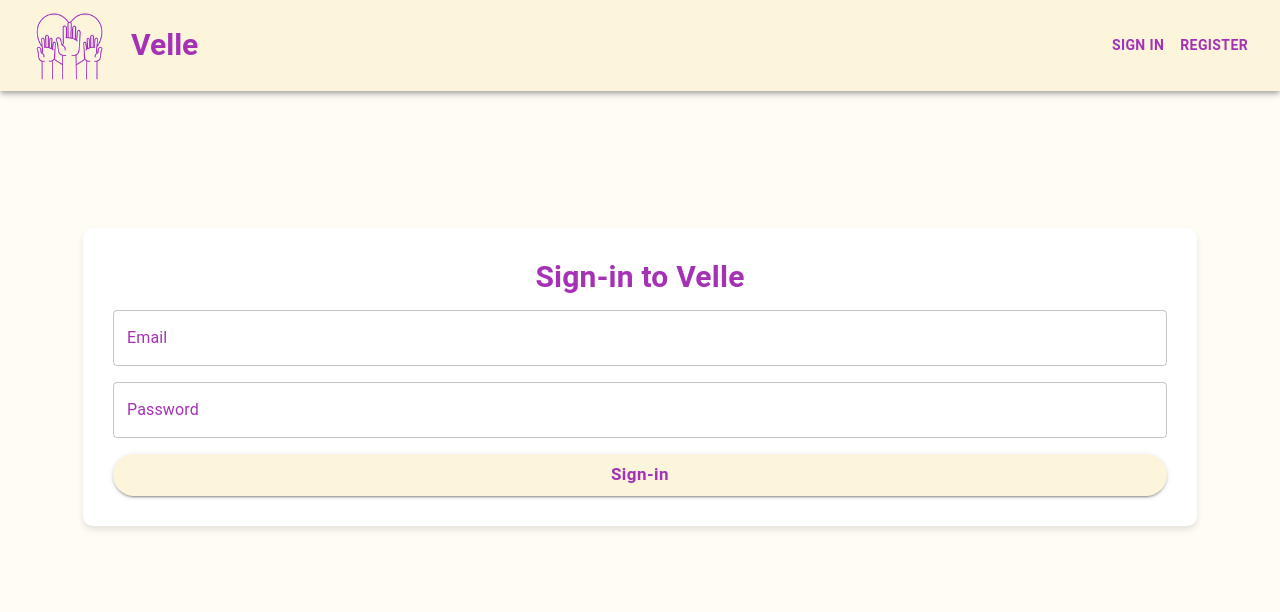
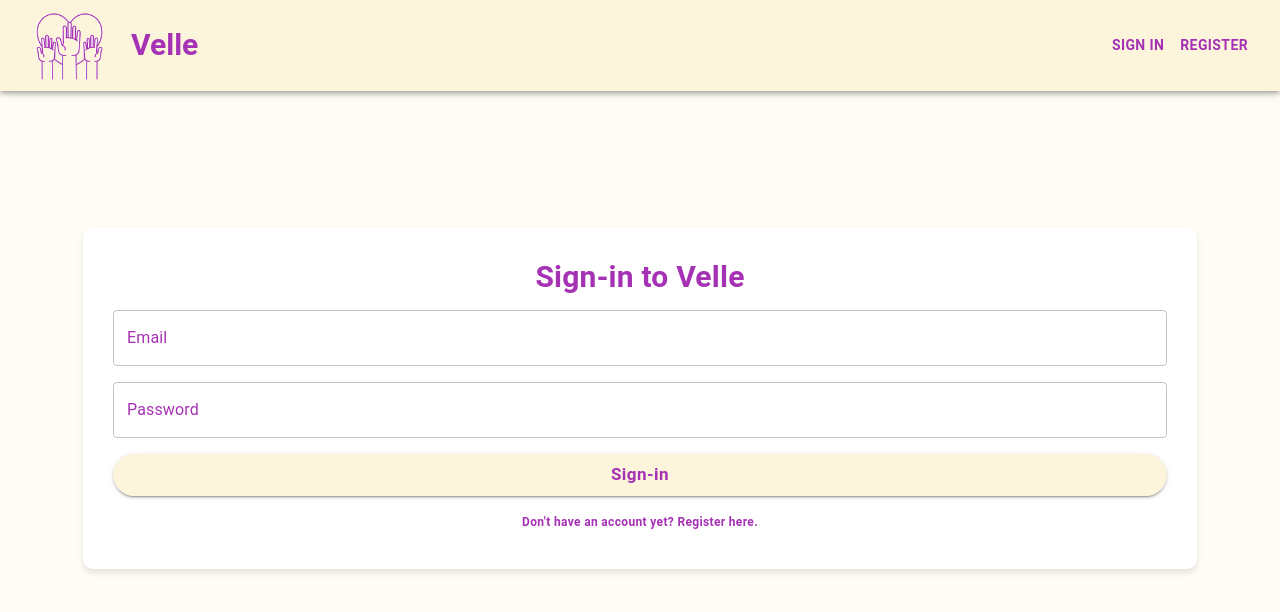
Before and after one commit to charamirez05/velle, a React (Vite) app: page /sign-in in a window 1280 px wide. Shown: the top 612 px of the page. Built offline with nearby package versions, Linux system fonts and the light colour scheme.

Commit message:
Register account redirection on sign in

```diff
--- a/src/pages/SignInPage.tsx
+++ b/src/pages/SignInPage.tsx
@@ -4,8 +4,10 @@ import { accentColor, primary, secondary } from "../constants/colors";
 import { useSignIn } from "../services/userServices/useUsers";
 import { IUserLogin, userLoginSchema } from "../models/user";
 import { zodResolver } from "@hookform/resolvers/zod";
+import { useNavigate } from "react-router-dom";
 
 function SignInPage() {
+  const navigate = useNavigate();
   const form = useForm<IUserLogin>({
     resolver: zodResolver(userLoginSchema),
   });
@@ -21,6 +23,10 @@ function SignInPage() {
       email: data.email,
       password: data.password,
     });
+  };
+
+  const handleRegisterClick = () => {
+    navigate("/register");
   };
 
   return (
@@ -101,6 +107,25 @@ function SignInPage() {
             </Button>
           </Stack>
         </form>
+
+        <Button
+          variant="text"
+          sx={{
+            marginTop: "10px",
+            fontSize: "12px",
+            color: secondary,
+
+            fontWeight: "bold", // font-bold
+            width: "100%", // w-full
+            textTransform: "none",
+            "&:hover": {
+              color: accentColor,
+            },
+          }}
+          onClick={handleRegisterClick}
+        >
+          Don't have an account yet? Register here.
+        </Button>
       </Box>
     </Box>
   );
```
